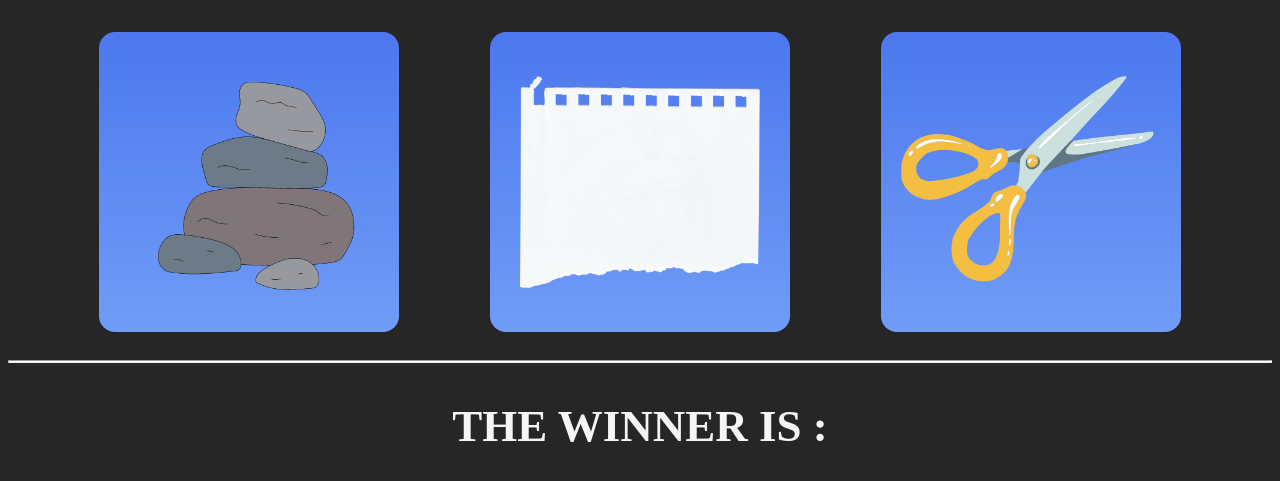
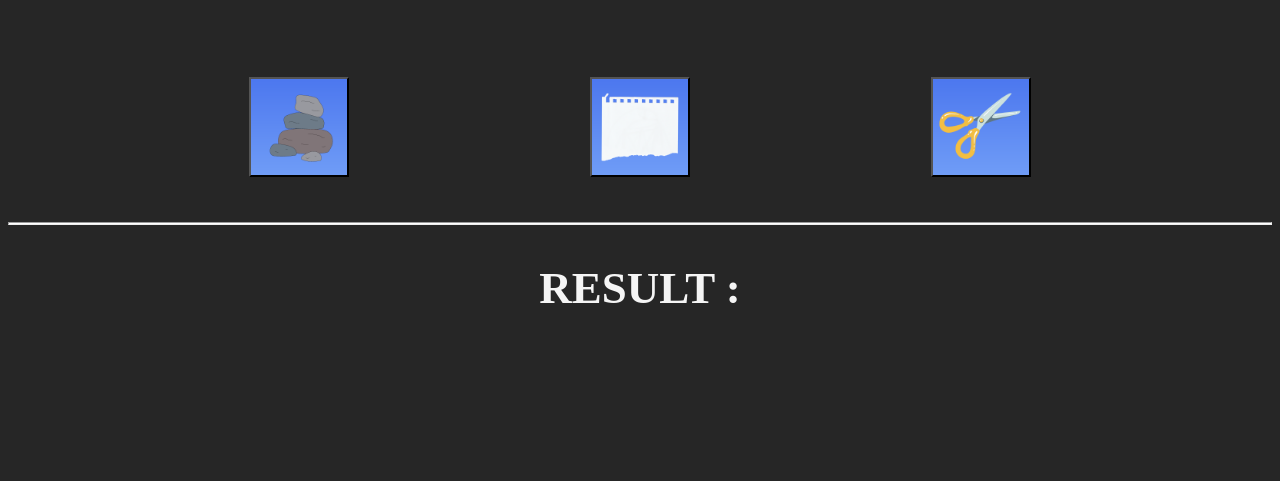
Before and after one commit to TheNaiveDev/Rock-Paper-Scissors, a plain HTML site: page index.html in a window 1280 px wide. Shown: the part 445-926 px from the top of the page. After the commit the page ends 800 px from the top, so only its background shows below. Drawn offline with Linux system fonts and the light colour scheme.

Commit message:
completed

```diff
--- a/index.html
+++ b/index.html
@@ -17,17 +17,17 @@
         <button id="motivateMe" class="motivate-me">Motivate Me</button>
     </div>
     <div class="score-area">
-        <p>computer played: <span id="computerChose" class="computerChoice"></span></p>
+        <p>computer played: <span  id="computerChose"  class="computerChoice"></span></p>
         <p>Computer Score: <span id="computerScore" class="computerScore">0</span></p>
         <p>Player Score: <span id="playerScore" class="playerScore">0</span></p>
         <p>Player played: <span id="playerChose" class="playerChoice"></span></p>
     </div>
     <div id="images" class="click-images">
-        <img src="rock.png" alt="" id="rock">
-        <img src="paper.png" alt="" id="paper">
-        <img src="scissors.png" alt="" id="scissors">
+        <button id="rockButton" class="option-button-rock" onclick="rockResult()"></button>
+        <button id="paperButton" class="option-button-paper" onclick="paperResult()"></button>
+        <button id="scissorsButton" class="option-button-scissors" onclick="scissorsResult()"></button>
     </div><hr>
-    <h2>THE WINNER IS : <span id="winner"></span></h2>
+    <h2>RESULT : <span id="winner"></span></h2>
     <script src="script.js"></script>
 </body>
 </html>
--- a/script.js
+++ b/script.js
@@ -16,13 +16,11 @@
 
 */
 
-//declare the main variables
-let playerScore = document.getElementById('playerScore');
-let computerScore = document.getElementById('computerScore');
+//motivation variable
 let randomMessage = document.getElementById('motivateMe');
 
 //declare a function which returns a quote from an array
-function motivationPromt() {
+function motivationPrompt() {
     //possible quotes stored in an array
     const listOfMessages = ['If you lose, you are gay','Loser, you need motivation for this?','Grow up kid, stop being such a wimp', 'bruh really?','How old are you mann, you do not need this'];
     //choose a random quote from the array
@@ -31,33 +29,103 @@ function motivationPromt() {
     alert (messageOutput);
 }
 //when 'Motivate Me' button is clicked... return the motivationPrompt function
-randomMessage.addEventListener('click', function() {return motivationPromt();})
+randomMessage.addEventListener('click',motivationPrompt);
 
-//function to randomise computer choice
-function getComputerChoice () {
-    //possible outcomes stored in an aray
-    const possibleComputerChoices = ['rock','paper','scissors'];
-    //using the math.random function, make a random choice from possibleComputerChoices
-    const computerOption = possibleComputerChoices[Math.floor(Math.random() * possibleComputerChoices.length)]
-    //return the random choice to the user as the computer's choice
-    return computerOption;
+//create an array to include the computer choices
+const possibleComputerChoices = ['rock','paper','scissors'];
+
+//create a variable to return a random choice from the array
+let computerChose = document.getElementById('computerChose');
+let playerChose = document.getElementById('playerChose');
+let computerScore = document.getElementById('computerScore');
+let playerScore = document.getElementById('playerScore');
+let winner = document.getElementById('winner');
+function checkWinner() {
+    if (computerScore.textContent === '5') {
+        computerScore.textContent = '0';
+        playerScore.textContent = '0';
+        winner.textContent = 'COMPUTER WON!';
+    } else if (playerScore.textContent === '5') {
+        computerScore.textContent = '0';
+        playerScore.textContent = '0';
+        winner.textContent = 'PLAYER WON!';
+    }
+};
+
+function rockResult() {
+    const possibleComputerChoices = ['rock', 'paper', 'scissors'];
+    let computerOption = possibleComputerChoices[Math.floor(Math.random() * possibleComputerChoices.length)];
+    computerChose.textContent = '';
+    if (computerOption === 'rock') {
+        computerChose.textContent += 'Rock';
+        playerChose.textContent = 'Rock'
+    } else if (computerOption === 'paper') {
+        computerChose.textContent += 'Paper';
+        playerChose.textContent = 'Rock'
+
+    } else {
+        computerChose.textContent += 'Scissors';
+        playerChose.textContent = 'Rock'
+
+    }
+    if (computerChose.textContent === 'Paper' && playerChose.textContent === 'Rock') {
+        computerScore.textContent = Number(computerScore.textContent) + 1;
+    }
+    else if (computerChose.textContent === 'Scissors' && playerChose.textContent === 'Rock') {
+        playerScore.textContent = Number(playerScore.textContent) + 1;
+    }
+
+    checkWinner();
+};
+
+function paperResult() {
+    const possibleComputerChoices = ['rock', 'paper', 'scissors'];
+    let computerOption = possibleComputerChoices[Math.floor(Math.random() * possibleComputerChoices.length)];
+    computerChose.textContent = '';
+    playerChose.textContent = '';
+    if (computerOption === 'rock') {
+        computerChose.textContent += 'Rock';
+        playerChose.textContent = 'Paper'
+    } else if (computerOption === 'paper') {
+        computerChose.textContent += 'Paper';
+        playerChose.textContent = 'Paper'
+    } else {
+        computerChose.textContent += 'Scissors';
+        playerChose.textContent = 'Paper'
+    }
+    if (computerChose.textContent === 'Scissors' && playerChose.textContent === 'Paper') {
+        computerScore.textContent = Number(computerScore.textContent) + 1;
+    }
+    else if (computerChose.textContent === 'Rock' && playerChose.textContent === 'Paper') {
+        playerScore.textContent = Number(playerScore.textContent) + 1;
+    }
+    checkWinner();
+
 }
 
-//declare selection variables
-let playerChoiceRock = document.querySelector('rock');
-let playerChoicePaper = document.querySelector('paper');
-let playerChoiceScissors = document.querySelector('scissors')
-let computerChoice = getComputerChoice();
+function scissorsResult() {
+    const possibleComputerChoices = ['rock', 'paper', 'scissors'];
+    let computerOption = possibleComputerChoices[Math.floor(Math.random() * possibleComputerChoices.length)];
+    computerChose.textContent = '';
+    playerChose.textContent = '';
+    if (computerOption === 'rock') {
+        computerChose.textContent += 'Rock';
+        playerChose.textContent = 'Scissors';
+    } else if (computerOption === 'paper') {
+        computerChose.textContent += 'Paper';
+        playerChose.textContent = 'Scissors';
 
-//functions to run if player clicks on an image
-playerChoiceRock.addEventListener('click', function() {return true;});
+    } else {
+        computerChose.textContent += 'Scissors';
+        playerChose.textContent = 'Scissors';
 
-//declare editable variables
-let playerChose = document.querySelector('playerChose');
-let outputChoice = document.createElement('p')
-outputChoice.textContent = 'you chose rock'
+    }
 
-if (getComputerChoice === 'rock') {
-    playerChose.appendChild(outputChoice)
-    prompt (playerChose);
-}
+    if (computerChose.textContent === 'Paper' && playerChose.textContent === 'Scissors') {
+        playerScore.textContent = Number(playerScore.textContent) + 1;
+    }
+    else if (computerChose.textContent === 'rock' && playerChose.textContent === 'Scissors') {
+        computerScore.textContent = Number(computerScore.textContent) + 1;
+    }
+    checkWinner();
+};
--- a/styles.css
+++ b/styles.css
@@ -72,20 +72,36 @@ input {
     font-size: 35px;
 }
 
-.click-images {
-    display: flex;
-    align-items: center;
-    justify-content: space-evenly;
-}
-.click-images > img {
-    margin-bottom: 20px;
-}
-
-.click-images > img:hover {
-    transform: scale(1.1);
-}
-
 h2 {
     font-size: 45px;
     text-align: center;
 }
+
+.click-images {
+    display: flex;
+    justify-content: space-evenly;
+    margin-top: 45px;
+    margin-bottom: 45px;
+}
+
+.option-button-rock, .option-button-paper, .option-button-scissors {
+    cursor: pointer;
+    background-image: url(rock.png);
+    width: 100px;
+    height: 100px;
+    background-position: center;
+    background-size: contain;
+    transition:ease-out 0.7s;
+}
+
+.option-button-paper {
+    background-image: url(paper.png);
+}
+
+.option-button-scissors {
+    background-image: url(scissors.png);
+}
+
+.option-button-rock:hover, .option-button-paper:hover, .option-button-scissors:hover {
+    width: 150px;
+}
```
